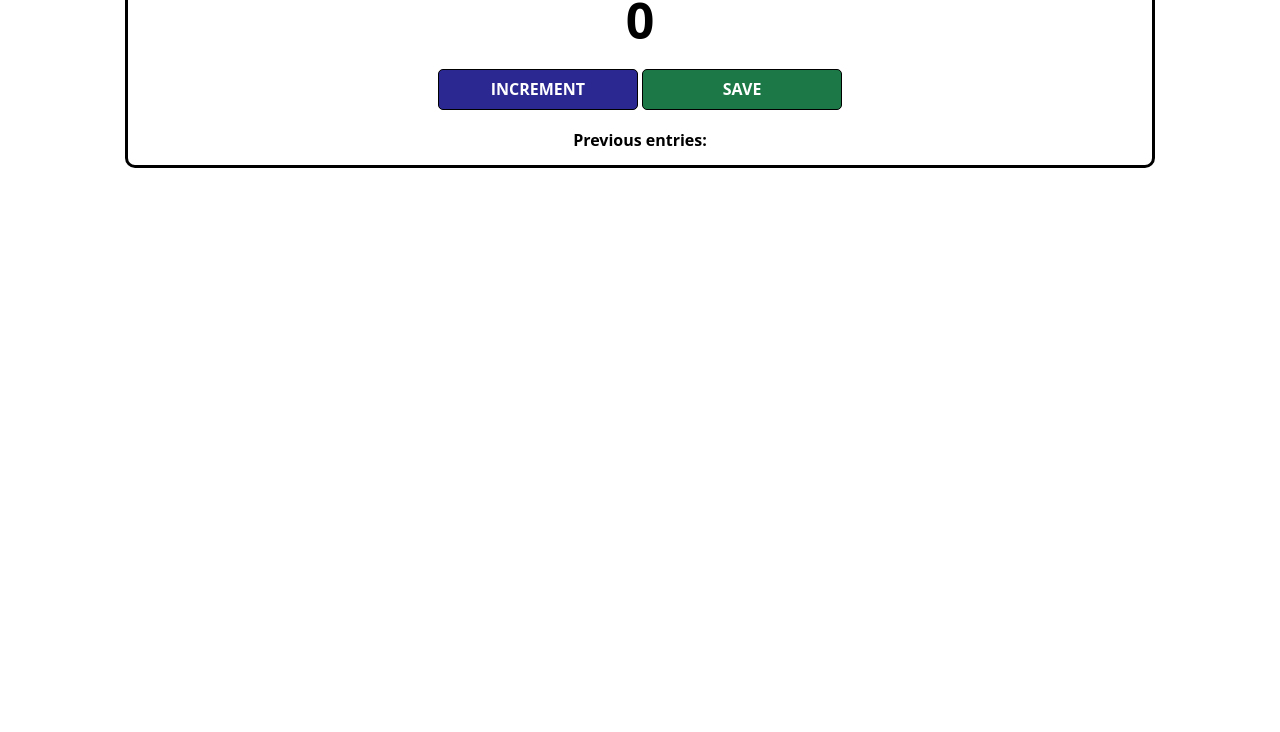
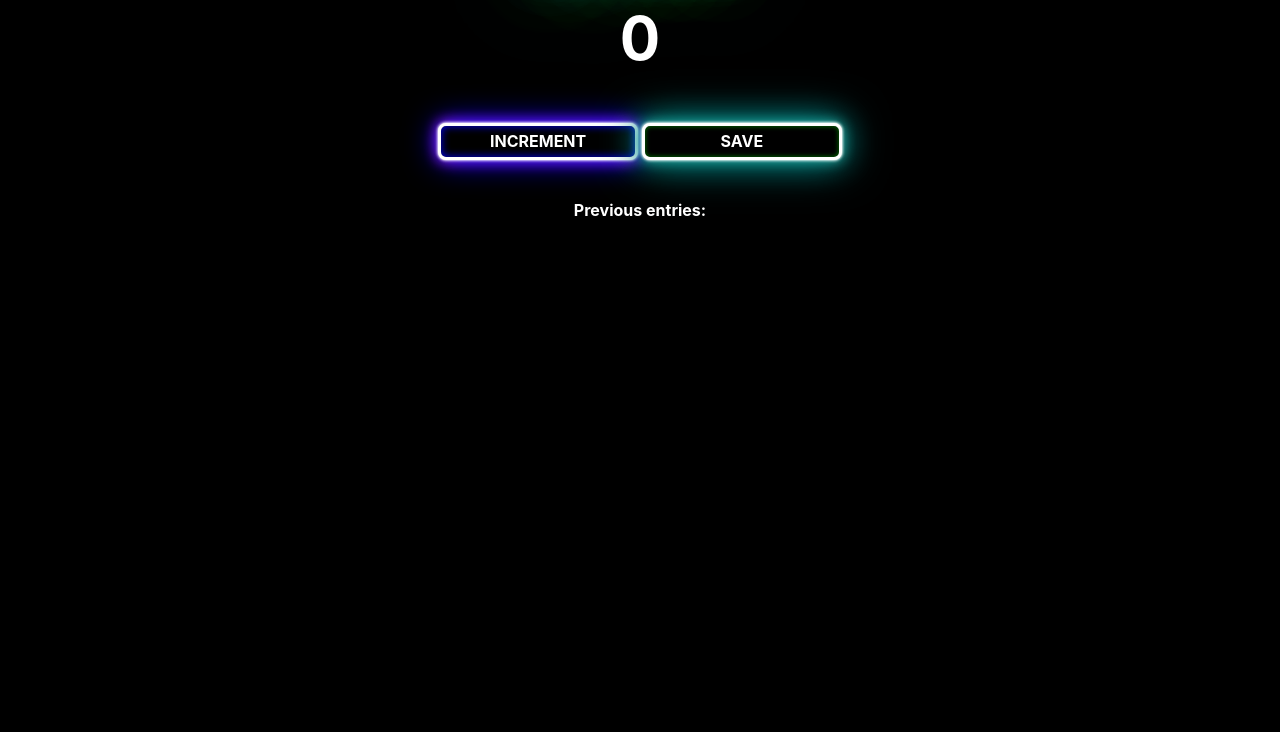
Before and after one commit to bboyjamba/entity-counter, a plain HTML site: page index.html in a window 1280 px wide. Shown: the part 68-800 px from the top of the page. Drawn offline with nearby package versions, Linux system fonts and the light colour scheme.

Commit message:
Update index.css
CSS had to be updated from og .zip

```diff
--- a/index.css
+++ b/index.css
@@ -1,49 +1,104 @@
-body {
-    background-image: url("yarn.jpeg");
-    background-size: cover;
-    font-family: 'Open Sans', 'Helvetica Neue', sans-serif;
-    text-align: center;
-    height: 100vh;
+.neonText1 {
+    color: white;
+    text-shadow:
+    0 0 7px #fff,
+    0 0 10px #fff,
+    0 0 21px #fff,
+    0 0 42px blueviolet;
+    font-family: "Lucida Handwriting", cursive;
+    font-style: cursive;
 }
 
-.container {
-    background: white;
-    max-width: 80%;
-    margin: auto;
-    border: 3px solid black;
-    border-radius: 10px;
+.neonText2 {
+   color: #fff;
+   text-shadow:
+    0 0 7px #fff,
+    0 0 10px #fff,
+    0 0 21px #fff,
+    0 0 42px #0fa,
+    0 0 82px #0fa,
+    0 0 92px #0fa,
+    0 0 102px #0fa,
+    0 0 151px #0fa;
+
+}
+
+
+body {
+    background-color: black;
+    background-size: cover;
+    font-family: -apple-system, 'Helvetica Neue', sans-serif;
+    font-weight: bold;
+    color: white;
+    text-align: center;
 }
 
 h1 {
     margin-top: 10px;
-    margin-bottom: 10px;
+    margin-bottom: 25px;
+    animation: flicker 1.5s infinite alternate;
+    animation-play-state: running
+}
+/*flickering Animation*/
+@keyframes flicker{
+    0%, 18%, 22%, 25%, 53%, 57%, 100% {
+
+      text-shadow:
+      0 0 4px #fff,
+      0 0 11px #fff,
+      0 0 19px #fff,
+      0 0 40px #0fa,
+      0 0 80px #0fa,
+      0 0 90px #0fa,
+      0 0 100px #0fa;
+
+  }
+
+  20%, 24%, 55% {
+      text-shadow: none;
+  }
 }
 
+
 h2 {
-    font-size: 50px;
+    font-size: 60px;
     margin-top: 0;
-    margin-bottom: 20px;
+    margin-bottom: 50px;
 }
 
 button {
-    border: 1px solid black;
+    border: none;
     padding-top: 10px;
     padding-bottom: 10px;
     color: white;
     font-weight: bold;
     width: 200px;
-    margin-bottom: 5px;
+    margin-bottom: 25px;
     border-radius: 5px;
 }
 
 #increment-btn {
-    background: #2C2891;
+    background: black;
+     border: 0.2rem solid #fff;
+  border-radius: .5rem;
+  padding: 0.4em;
+  box-shadow: 0 0 .2rem #fff,
+              0 0 .2rem #fff,
+              0 0 2rem blue,
+              0 0 0.8rem blueviolet,
+              0 0 1rem #bc13fe,
+              inset 0 0 .5rem blue;
 }
 
 #save-btn {
-    background: #1C7947;
+    background: black;
+     border: 0.2rem solid #fff;
+  border-radius: .5rem;
+  padding: 0.4em;
+  box-shadow: 0 0 .2rem #fff,
+              0 0 .2rem #fff,
+              0 0 2rem teal,
+              0 0 0.8rem turquoise,
+              0 0 2.8rem teal,
+              inset 0 0 .3rem green;
 }
-
-#save-el {
-    font-weight: bold;
-}
```
